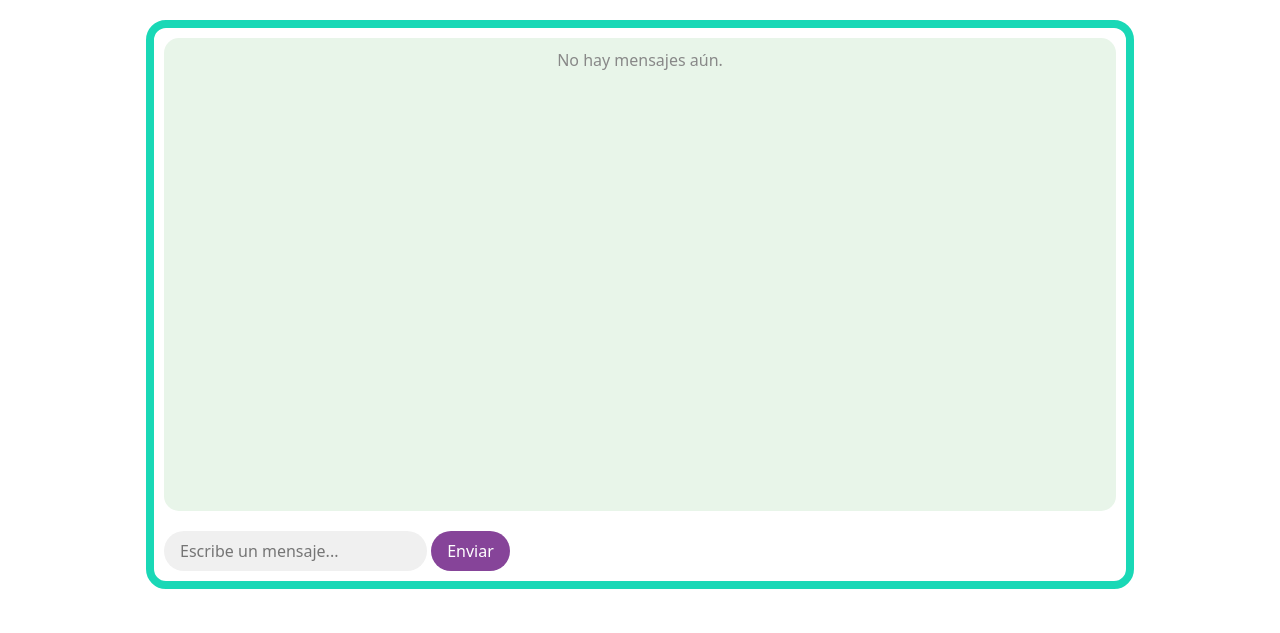
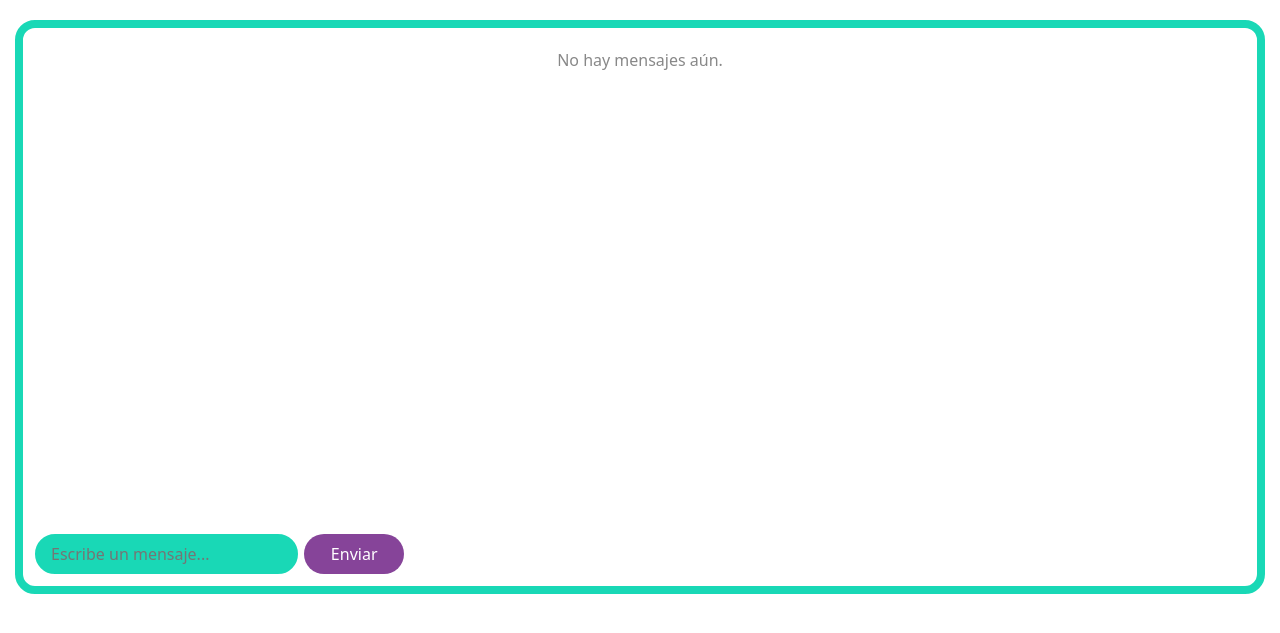
Before and after one commit to andrawiP801/seren-aiO, a Django app: page /foro/ in a window 1280 px wide. Shown: the part 70-703 px from the top of the page. Run offline with Django 5.2, Linux system fonts and the light colour scheme; the visitor is signed in with stand-in values (Sample User, id 1); data that the repository does not hold is empty; some libraries are stand-ins or nearby versions.

Commit message:
estilos foro

```diff
--- a/static/css/chat.css
+++ b/static/css/chat.css
@@ -1,8 +1,8 @@
 /* Base styles for chat container */
 .chat-container {
     width: 100%; /* Responsive width */
-    max-width: 988px; /* Adjusted width from your design */
-    height: 569px; /* Adjusted height from your design */
+    max-width: 1250px; /* Adjusted width from your design */
+    height: 574px; /* Adjusted height from your design */
     margin: 20px auto;
     border: 8px solid #19D8B6;
     border-radius: 20px;
@@ -15,7 +15,7 @@
 .chat-messages {
     flex-grow: 1;
     overflow-y: auto;
-    background-color: #E8F5E9;
+    background-color: none;
     border-radius: 15px;
     padding: 10px;
     margin: 10px;
@@ -55,21 +55,25 @@
 .message-input {
     display: flex;
     padding: 10px;
+    align-items: center;  /* Ensure alignment of elements inside this div */
+    gap: 10px;            /* Adds space between the input field and the send button */
 }
 
 .input-message {
-    flex-grow: 1;
-    border: none;
+    flex-grow: 1;        /* Allows the input field to take up all available space */
+    border: 2px solid white;  /* Adds border to make the input field distinct, adjust color as necessary */
     border-radius: 25px;
     padding: 8px 16px;
-    background-color: #f0f0f0;
+    background-color: #19D8B6;
 }
 
 .send-button {
+    min-width: 100px;    /* Ensures the send button has a reasonable width */
     padding: 8px 16px;
     background-color: #864499;
     color: white;
     border-radius: 25px;
+    border: none;        /* Removes border if present */
     cursor: pointer;
 }
 
```
